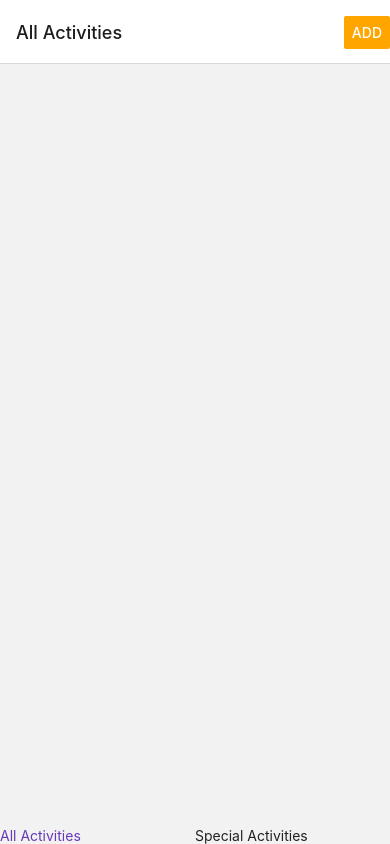
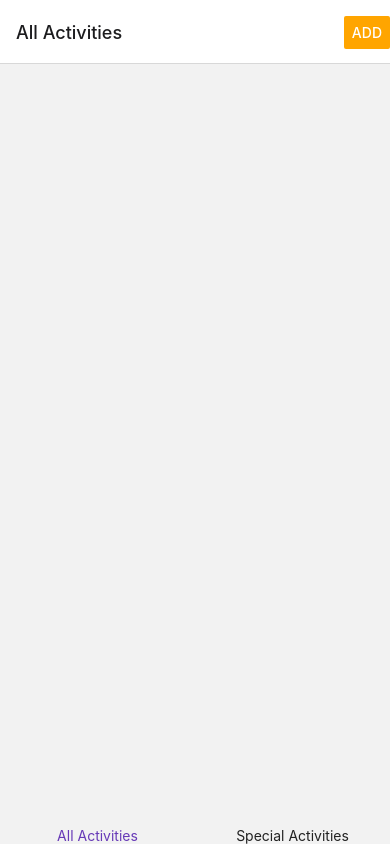
Before and after one commit to hanyi-zhou/CS5520-Sp24-Assignment2-ActivityTrackerApp, a React Native app: screen /Activities in a window 390 px wide. Built offline with nearby package versions, Linux system fonts and the light colour scheme.

Commit message:
adjust ActivitiesTabBar styles to make them render in bottom center

```diff
--- a/components/ActivitiesList.js
+++ b/components/ActivitiesList.js
@@ -8,14 +8,20 @@ import { useActivitiesList } from "./ActivitiesListContext";
 export default function ActivitiesList({ type }) {
   const { activities } = useActivitiesList();
 
+  // Validate the activity based on the type and duration
+  const validateActivitySpecial = (activity) => {
+    if (activity.type === "Running" || activity.type === "Weights") {
+      if (parseInt(activity.duration) > 60) {
+        return true;
+      }
+    }
+    return false;
+  };
+
   // Filter the activities based on the screen type
   const filteredActivities =
     type === "special"
-      ? activities.filter(
-          (activity) =>
-            (activity.type === "Running" || activity.type === "Weights") &&
-            parseInt(activity.duration) > 60
-        )
+      ? activities.filter((activity) => validateActivitySpecial(activity))
       : activities;
 
   return (
@@ -25,12 +31,7 @@ export default function ActivitiesList({ type }) {
       renderItem={({ item }) => (
         <View>
           <Text>{item.type}</Text>
-          <Text>
-            {(item.type === "Running" || item.type === "Weights") &&
-            parseInt(item.duration) > 60
-              ? "⚠️ " + item.type
-              : item.type}
-          </Text>
+          <Text>{validateActivitySpecial(item) ? "⚠️" : null}</Text>
           <Text>{item.date}</Text>
           <Text>{item.duration} min</Text>
         </View>
--- a/components/ActivitiesTabBar.js
+++ b/components/ActivitiesTabBar.js
@@ -6,6 +6,7 @@ import React from "react";
 export default function ActivitiesTabBar({ navigation, state, descriptors }) {
   return (
     <View style={styles.container}>
+      <View style={styles.tabContainer}>
         {state.routes.map((route, index) => {
           const { options } = descriptors[route.key];
           const label =
@@ -44,14 +45,19 @@ export default function ActivitiesTabBar({ navigation, state, descriptors }) {
               testID={options.tabBarTestID}
               onPress={onPress}
               onLongPress={onLongPress}
-            style={{ flex: 1 }}
+              style={styles.tabItem}
             >
-            <Text style={{ color: isFocused ? "#673ab7" : "#222" }}>
+              <Text
+                style={{
+                  color: isFocused ? "#673ab7" : "#222",
+                }}
+              >
                 {label}
               </Text>
             </TouchableOpacity>
           );
         })}
+      </View>
     </View>
   );
 }
@@ -60,4 +66,12 @@ const styles = StyleSheet.create({
   container: {
     flexDirection: "row",
   },
+  tabContainer: {
+    flexDirection: "row",
+    width: "100%",
+  },
+  tabItem: {
+    flex: 1,
+    alignItems: "center",
+  },
 });
```
Lines whose indentation alone changed are shown as unchanged.
